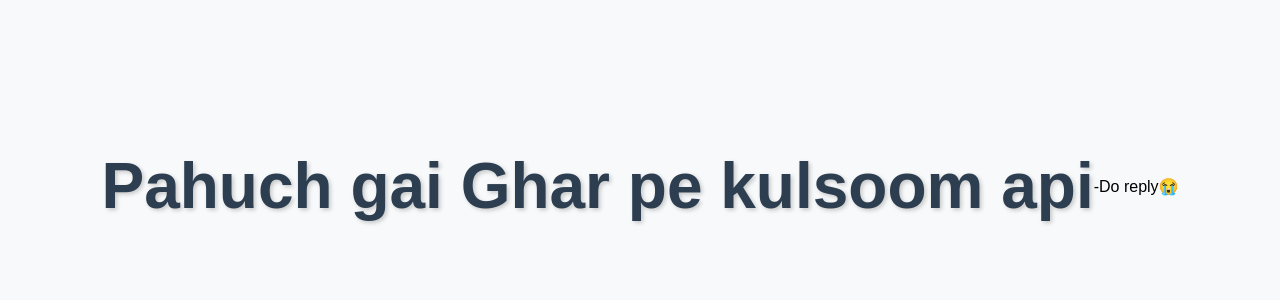
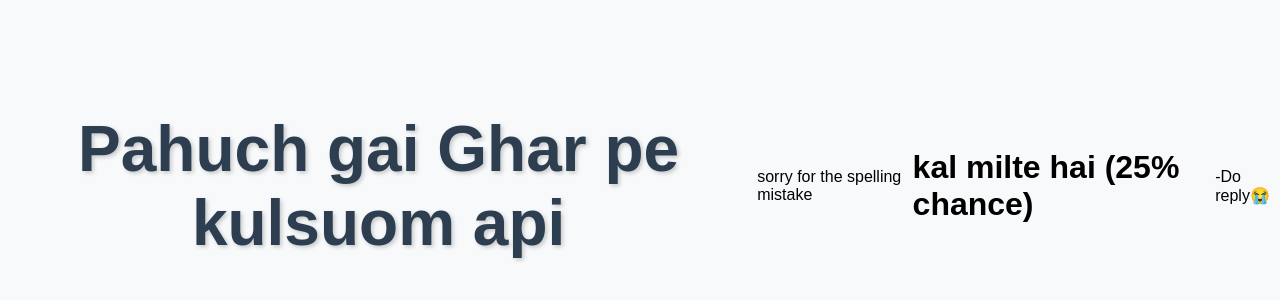
Before and after one commit to Raahim2/WebDev.github.io, a plain HTML site: page Timepass.html in a window 1280 px wide. Shown: the part 214-514 px from the top of the page. Drawn offline with Linux system fonts and the light colour scheme.

Commit message:
Update Timepass.html

```diff
--- a/Timepass.html
+++ b/Timepass.html
@@ -3,7 +3,7 @@
 <head>
     <meta charset="UTF-8">
     <meta name="viewport" content="width=device-width, initial-scale=1.0">
-    <title>Message Display</title>
+    <title>Kar dia reply dekho</title>
     <style>
         body {
             display: flex;
@@ -25,8 +25,10 @@
 </head>
 <body>
     <div class="message">
-        Pahuch gai Ghar pe kulsoom api
+        Pahuch gai Ghar pe kulsuom api
     </div>
+    <div>sorry for the spelling mistake </div>
+    <h1>kal milte hai (25% chance)</h1>
   <p>-Do reply😭</p>
 </body>
 </html>
```
